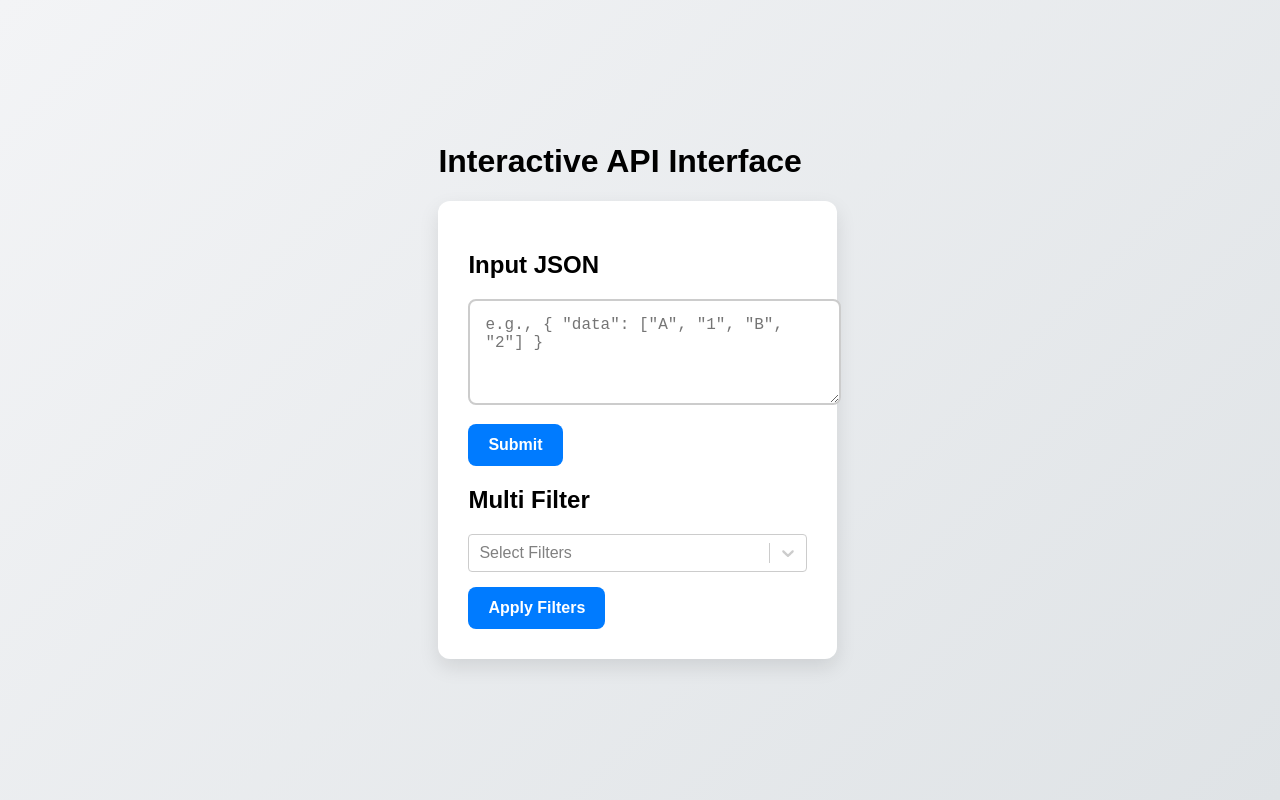
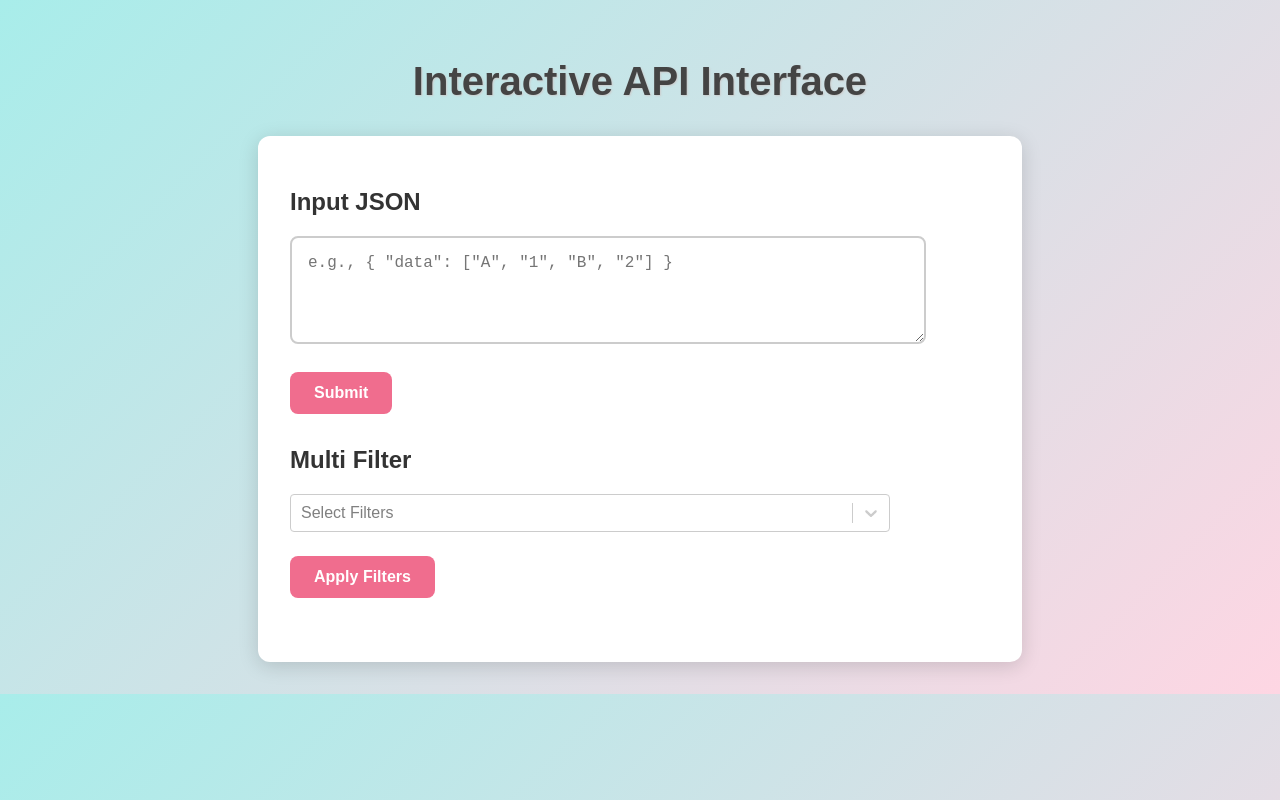
Before and after one commit to Akarshjai/bhflFront, a React (Vite) app: page / in a window 1280 px wide. Built offline with nearby package versions, Linux system fonts and the light colour scheme.

Commit message:
Update index.css

```diff
--- a/src/index.css
+++ b/src/index.css
@@ -1,116 +1,146 @@
-/* Global Styles */
+/*
+  1. Body & Container Styles
+  2. Card & Layout
+  3. Textarea & Button
+  4. Filters & Response
+  5. Animations
+*/
+
+/* 1. Body & Container Styles */
 body {
   margin: 0;
   padding: 0;
-  font-family: Arial, sans-serif;
-  background: linear-gradient(135deg, #f3f4f6, #dfe3e6);
-  display: flex;
-  justify-content: center;
-  align-items: center;
-  min-height: 100vh;
+  font-family: "Poppins", sans-serif;
+  background: linear-gradient(135deg, #a8edea, #fed6e3);
+  color: #333;
 }
 
-/* Container for the app */
 .app-container {
-  width: 90%;
-  max-width: 600px;
-  margin: 20px;
+  max-width: 900px;
+  margin: 0 auto;
+  padding: 2rem;
+  text-align: center;
 }
 
-/* Card styling */
+/* Title */
+.title {
+  font-size: 2.5rem;
+  margin-bottom: 2rem;
+  color: #444;
+  text-shadow: 1px 1px 2px #ccc;
+}
+
+/* 2. Card & Layout */
 .card {
-  background: #ffffff;
+  background: #fff;
   border-radius: 12px;
-  padding: 30px;
-  box-shadow: 0 8px 20px rgba(0, 0, 0, 0.1);
+  padding: 2rem;
+  box-shadow: 0 4px 20px rgba(0, 0, 0, 0.15);
+  margin: 0 auto;
   transition: transform 0.3s ease, box-shadow 0.3s ease;
+  max-width: 700px;
+  text-align: left; /* Keep text left-aligned within the card */
 }
 
 .card:hover {
   transform: translateY(-5px);
-  box-shadow: 0 12px 25px rgba(0, 0, 0, 0.15);
+  box-shadow: 0 8px 30px rgba(0, 0, 0, 0.2);
 }
 
-/* Headings */
-.card h1 {
-  margin-bottom: 20px;
-  font-size: 2rem;
-  color: #333;
+.input-section, .filter-section {
+  margin-bottom: 2rem;
 }
 
-/* Textarea styling */
-textarea {
+/* 3. Textarea & Button */
+.json-textarea {
   width: 100%;
-  padding: 15px;
-  font-size: 16px;
+  max-width: 600px;
+  margin-bottom: 1rem;
+  padding: 1rem;
   border: 2px solid #ccc;
   border-radius: 8px;
+  font-size: 1rem;
   resize: vertical;
+  outline: none;
   transition: border-color 0.3s ease;
 }
 
-textarea:focus {
-  border-color: #007bff;
-  outline: none;
+.json-textarea:focus {
+  border-color: #f06d8e;
 }
 
-/* Button styling */
-button {
-  margin-top: 15px;
-  padding: 12px 20px;
-  font-size: 16px;
-  font-weight: bold;
+.btn {
+  display: inline-block;
+  padding: 0.75rem 1.5rem;
+  margin-top: 0.5rem;
+  font-size: 1rem;
+  font-weight: 600;
   color: #fff;
-  background-color: #007bff;
+  background: #f06d8e;
   border: none;
   border-radius: 8px;
   cursor: pointer;
-  transition: background-color 0.3s ease;
+  transition: background 0.3s ease, transform 0.3s ease;
 }
 
-button:hover {
-  background-color: #0056b3;
+.btn:hover {
+  background: #f286a2;
+  transform: scale(1.03);
 }
 
-button:disabled {
-  background-color: #6c757d;
+.btn:disabled {
+  background: #999;
   cursor: not-allowed;
 }
 
-/* Error message styling */
-.error-message {
-  margin-top: 10px;
-  color: #ff4d4d;
-  font-weight: bold;
+/* 4. Filters & Response */
+.filter-section .select-box {
+  width: 100%;
+  max-width: 600px;
+  margin-bottom: 1rem;
+  margin-top: 0.5rem;
 }
 
-/* Response box styling */
+.filter-btn {
+  margin-left: 0;
+}
+
 .response-box {
-  margin-top: 20px;
-  background: #f8f9fa;
-  padding: 20px;
+  background: #fafafa;
+  padding: 1rem;
   border-radius: 8px;
-  box-shadow: 0 4px 10px rgba(0, 0, 0, 0.1);
-  text-align: left;
+  box-shadow: 0 2px 8px rgba(0, 0, 0, 0.1);
 }
 
 .response-box h2 {
-  margin-bottom: 15px;
-  font-size: 1.5rem;
-  color: #333;
+  margin-bottom: 1rem;
+  color: #f06d8e;
 }
 
-.response-detail p {
-  margin: 8px 0;
-  font-size: 16px;
+.filter-response {
+  margin: 0.5rem 0;
+  font-size: 1rem;
 }
 
-.response-detail p span {
-  font-weight: bold;
-  margin-right: 5px;
+/* Error message */
+.error-message {
+  color: #ff4d4d;
+  font-weight: 600;
+  margin-bottom: 1rem;
 }
 
-/* React-select customization */
-.select-box {
-  margin-top: 20px;
+/* 5. Animations */
+.fade-in {
+  animation: fadeIn 0.8s ease forwards;
 }
+
+@keyframes fadeIn {
+  0% {
+    opacity: 0;
+    transform: translateY(10px);
+  }
+  100% {
+    opacity: 1;
+    transform: translateY(0);
+  }
+}
```
